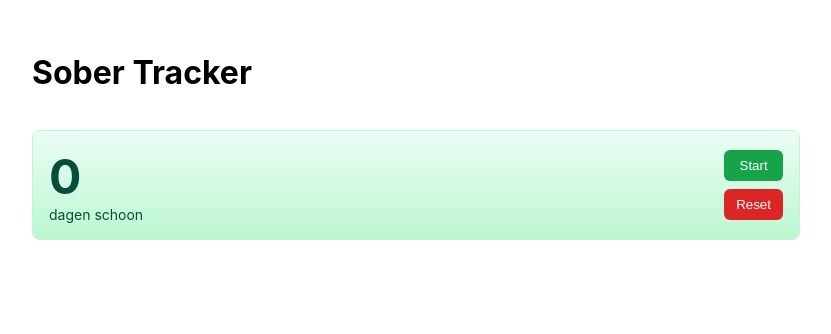
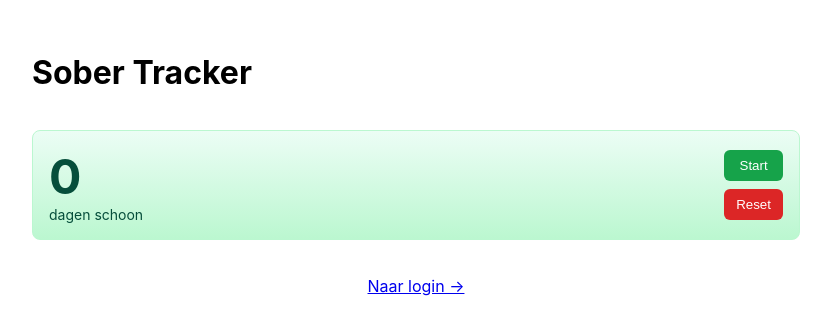
Before and after one commit to karimafendi70-sketch/clean-sober-app10, a Next.js app: page / in a window 1280 px wide. Shown: the top 334 px of the page, without its empty margins (224-1055 px from the left). Built offline with nearby package versions, Linux system fonts and the light colour scheme.

Commit message:
Add link to login page + test login title

```diff
--- a/app/page.tsx
+++ b/app/page.tsx
@@ -1,5 +1,6 @@
 "use client"
 import React, {useState, useEffect} from 'react'
+import Link from 'next/link'
 
 function daysBetween(startISO: string | null){
   if(!startISO) return 0
@@ -53,6 +54,7 @@ export default function Home(){
           </div>
         </div>
       </div>
+      <p style={{marginTop:'20px',textAlign:'center'}}><Link href="/login">Naar login →</Link></p>
     </div>
   )
 }
```
